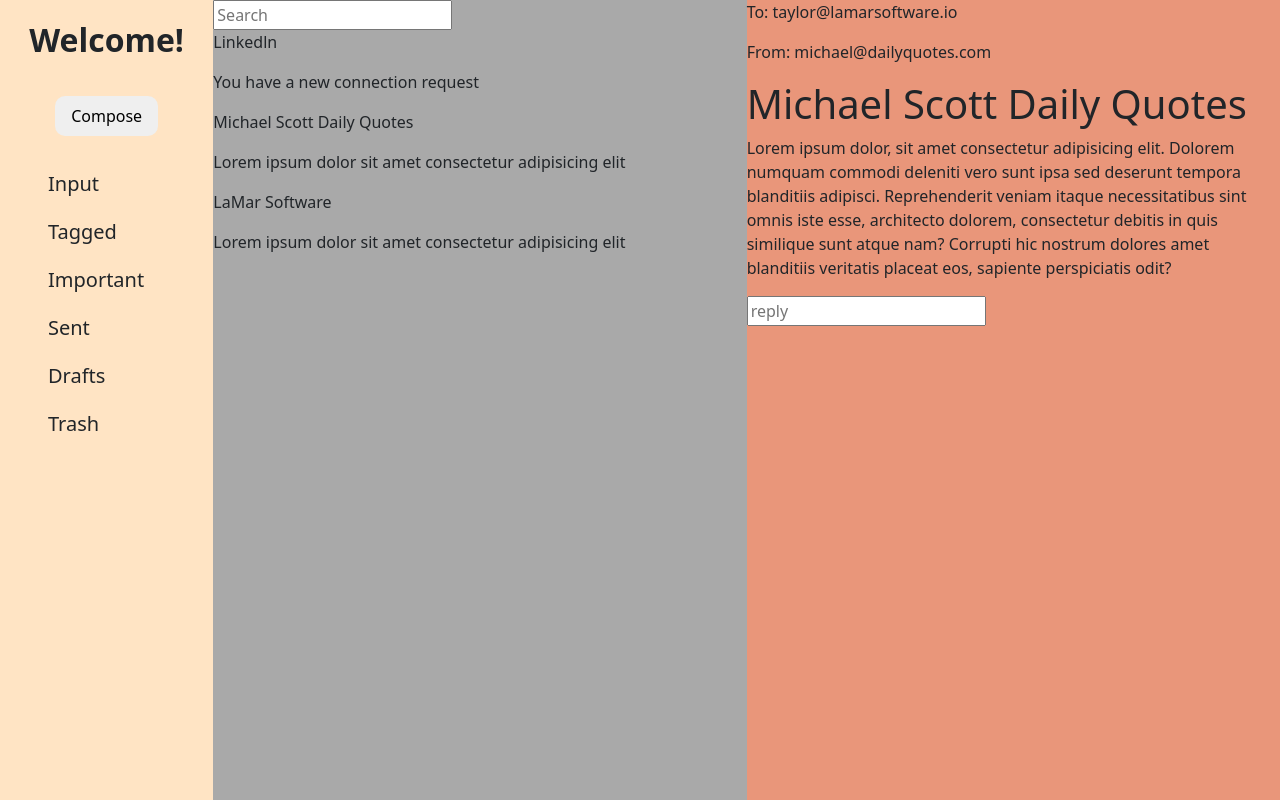
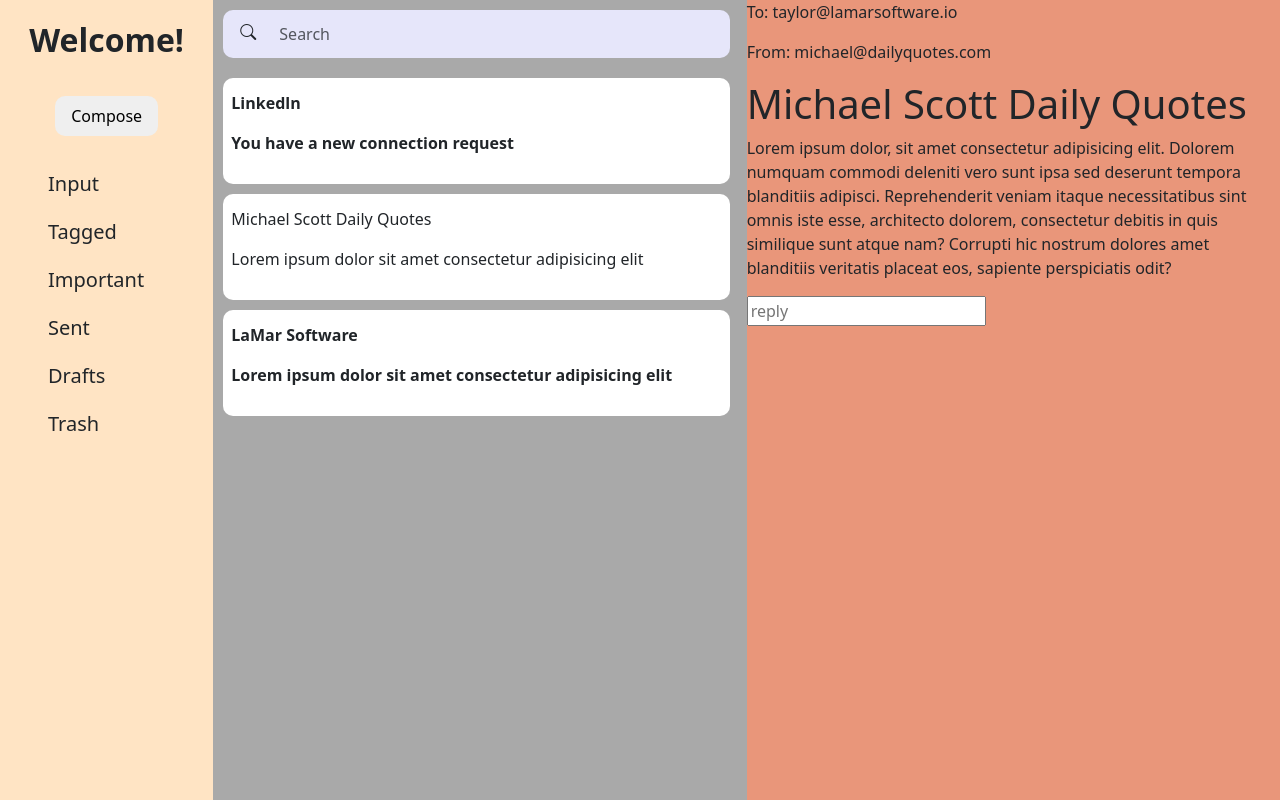
Before and after one commit to thanhyto/bootstrap-email-template, a plain HTML site: page index.html in a window 1280 px wide. Drawn offline with nearby package versions, Linux system fonts and the light colour scheme.

Commit message:
search bar and inbox column

```diff
--- a/index.html
+++ b/index.html
@@ -4,6 +4,9 @@
     <meta charset="UTF-8">
     <meta http-equiv="X-UA-Compatible" content="IE=edge">
     <meta name="viewport" content="width=device-width, initial-scale=1.0">
+    <!-- Bootstrap Icon -->
+    <link rel="stylesheet" href="https://cdn.jsdelivr.net/npm/bootstrap-icons@1.3.0/font/bootstrap-icons.css">
+    <!-- Bootstrap -->
     <link href="https://cdn.jsdelivr.net/npm/bootstrap@5.3.0-alpha1/dist/css/bootstrap.min.css" rel="stylesheet" integrity="sha384-GLhlTQ8iRABdZLl6O3oVMWSktQOp6b7In1Zl3/Jr59b6EGGoI1aFkw7cmDA6j6gD" crossorigin="anonymous">
     <link rel="stylesheet" href="styles.css">
     <title>Email</title>
@@ -28,19 +31,26 @@
             </div>
             <div class="column2 col-sm col-md-6 col-lg-5">
                 <!-- Search bar -->
-                <input type="text" placeholder="Search">
+                <div class="search-bar input-group">
+                    <div class="input-group-append">
+                        <span class="input-group-text"><i class="bi bi-search"></i></span>
+                    </div>
+                    <input class="search form-control" type="text" placeholder="Search">
+                </div>
                 <!-- List of email in inbox -->
-                <div class="email">
+                <div class="inbox">
+                    <div class="email unread">
                         <p class="sender">Linkedln</p>
                         <p>You have a new connection request</p>
                     </div>
-                <div class="email">
+                    <div class="email read">
                         <p class="sender">Michael Scott Daily Quotes</p>
                         <p>Lorem ipsum dolor sit amet consectetur adipisicing elit</p>
                     </div>
-                <div class="email">
+                    <div class="email unread">
                         <p class="sender">LaMar Software</p>
                         <p>Lorem ipsum dolor sit amet consectetur adipisicing elit</p>
+                    </div>
                 </div>
             </div>
             <div class="column3 col-md-12 col-lg-5">
--- a/styles.css
+++ b/styles.css
@@ -22,14 +22,14 @@
     margin: 1rem;
     font-size: 2rem;
 }
-button{
+.column1 button{
     padding: 0.5rem 1rem;
     margin-top: 1rem;
     border-radius: 10px;
     border:none;
 }
 button:hover{
-    box-shadow: 0.2rem 0.2rem 0.4rem red;;
+    box-shadow: 0.2rem 0.2rem 0.4rem red;
 }
 ul{
     margin: 1rem 0rem;
@@ -48,6 +48,52 @@
 }
 .column2{
     background-color: darkgray;
+    display:flex;
+    flex-direction:column;
+    justify-content: start;
+}
+.search-bar{
+    width: 95%;
+    margin: 10px;
+    border-radius: 10px;
+    background-color: lavender;
+    height: 3rem;
+}
+.input-group-text{
+    border-radius: 0;
+    border-top-left-radius: 10px;
+    border-bottom-left-radius: 10px;
+    margin-left: 5px;
+    padding: 0.6rem 0.75rem;
+    background-color: transparent;
+    border:none;
+}
+.search{
+    border:none;
+    border-top-right-radius: 10px;
+    border-bottom-right-radius: 10px;
+    background-color: transparent;
+}
+.search-bar:focus-within, .search:focus{
+    background-color: white;
+    box-shadow:none;
+}
+.inbox{
+    width: 100%;
+}
+.email{
+    width: 95%;
+    background-color: white;
+    margin: 10px;
+    padding: 10px 5px;
+    border-radius: 10px;
+    border: solid transparent;
+}
+.email:hover{
+    border: solid;
+}
+.email.unread p{
+    font-weight: bold;
 }
 .column3{
     background-color: darksalmon;
```
Lines whose indentation alone changed are shown as unchanged.
